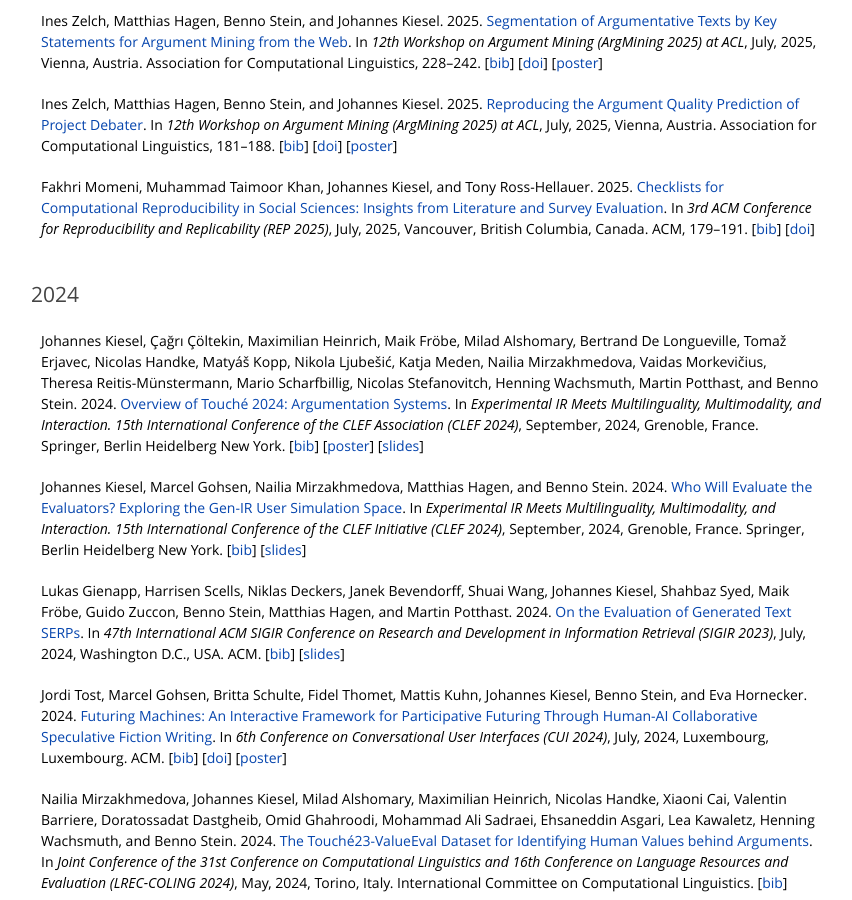
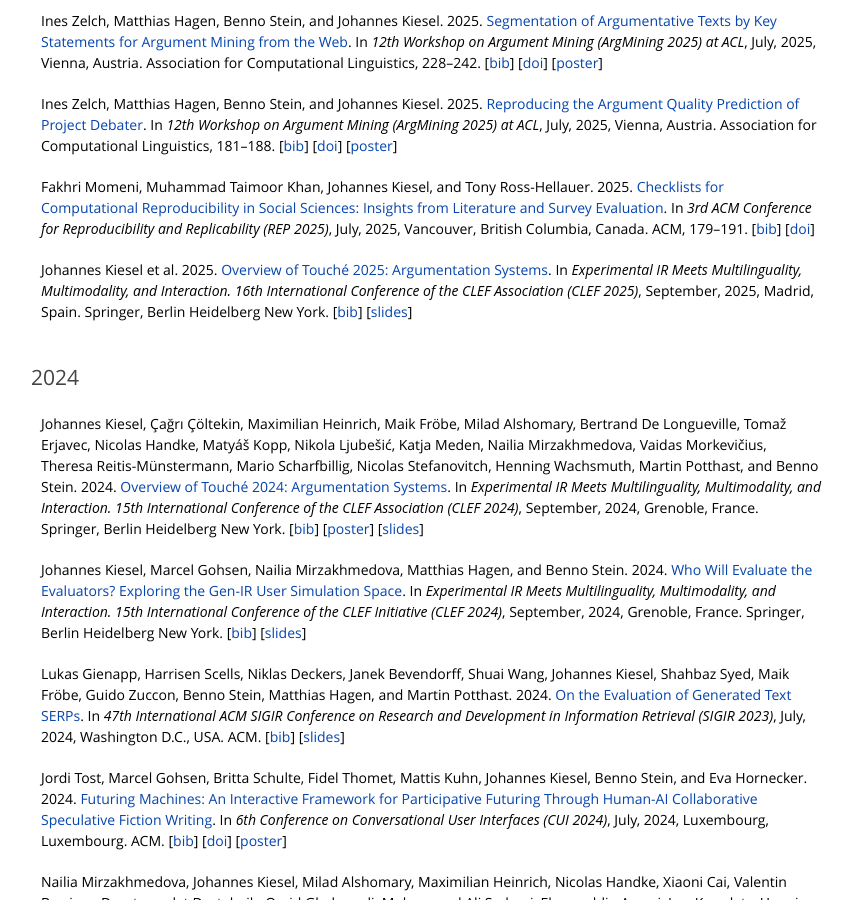
Before and after one commit to the-bda-team/the-bda-team-web, a Jekyll site: the page built from publications.html, in a window 1280 px wide and 900 px high, scrolled down 649 px. Shown: the whole window, without its empty margins (209-1061 px from the left). Built offline with Jekyll 4.4.1, drawn with Linux system fonts in a browser that asks for light colours; some web fonts are replaced.

Commit message:
data update

```diff
--- a/_data/events.json
+++ b/_data/events.json
@@ -51,6 +51,7 @@
     "month": "sep",
     "name": "Touch\u00e9",
     "people": ["kiesel"],
+    "publications": ["kiesel:2025b"],
     "site": "Madrid, Spain",
     "url": "https://touche.webis.de/clef25/touche25-web/index.html",
     "year": 2025
@@ -152,6 +153,7 @@
     "month": "sep",
     "name": "Touch\u00e9",
     "people": ["kiesel"],
+    "publications": ["kiesel:2024d"],
     "site": "Grenoble, France",
     "url": "https://touche.webis.de/clef24/touche24-web/index.html",
     "year": 2024
@@ -194,6 +196,7 @@
     "month": "sep",
     "name": "Touch\u00e9",
     "people": ["kiesel"],
+    "publications": ["bondarenko:2023c"],
     "site": "Thessaloniki, Greece",
     "url": "https://touche.webis.de/clef23/touche23-web/index.html",
     "year": 2023
@@ -233,6 +236,7 @@
     "month": "jul",
     "name": "ValueEval",
     "people": ["kiesel"],
+    "publications": ["kiesel:2023a"],
     "site": "Toronto, Canada",
     "url": "https://touche.webis.de/semeval23/touche23-web/index.html",
     "videourl": "https://youtu.be/ZAQ4LELCCY4",
@@ -248,6 +252,7 @@
     "month": "sep",
     "name": "Touch\u00e9",
     "people": ["kiesel"],
+    "publications": ["bondarenko:2022e"],
     "site": "Bologna, Italy",
     "url": "https://touche.webis.de/clef22/touche22-web/index.html",
     "year": 2022
@@ -289,6 +294,7 @@
     "month": "jun",
     "name": "Hyperpartisan News Detection",
     "people": ["kiesel"],
+    "publications": ["kiesel:2019c"],
     "site": "Minneapolis, USA",
     "url": "https://pan.webis.de/semeval19/semeval19-web",
     "videourl": "https://youtu.be/e-9MvqHMh6I",
--- a/_data/publications.json
+++ b/_data/publications.json
@@ -93,6 +93,21 @@
     "publisher": "ACM",
     "site": "Vancouver, British Columbia, Canada",
     "title": "Checklists for Computational Reproducibility in Social Sciences: Insights from Literature and Survey Evaluation",
+    "year": 2025
+  },
+  {
+    "id": "kiesel:2025b",
+    "category": "InProceedings",
+    "address": "Berlin Heidelberg New York",
+    "author": [["Johannes", "Kiesel"], ["\u00c7a\u011fr\u0131", "\u00c7\u00f6ltekin"], ["Marcel", "Gohsen"], ["Sebastian", "Heineking"], ["Maximilian", "Heinrich"], ["Maik", "Fr\u00f6be"], ["Tim", "Hagen"], ["Mohammad", "Aliannejadi"], ["Sharat", "Anand"], ["Toma\u017e", "Erjavec"], ["Matthias", "Hagen"], ["Maty\u00e1\u0161", "Kopp"], ["Nikola", "Ljube\u0161i\u0107"], ["Katja", "Meden"], ["Nailia", "Mirzakhmedova"], ["Vaidas", "Morkevi\u010dius"], ["Harrisen", "Scells"], ["Moritz", "Wolter"], ["Ines", "Zelch"], ["Martin", "Potthast"], ["Benno", "Stein"]],
+    "booktitle": "Experimental IR Meets Multilinguality, Multimodality, and Interaction. 16th International Conference of the CLEF Association (CLEF 2025)",
+    "editor": [["Jorge", "Carrillo-de-Albornoz"], ["Julio", "Gonzalo"], ["Laura", "Plaza"], ["Alba Garc\u00eda Seco", "Herrera"], ["Josiane", "Mothe"], ["Florina", "Piroi"], ["Paolo", "Rosso"], ["Damiano", "Spina"], ["Guglielmo", "Faggioli"], ["Nicola", "Ferro"]],
+    "month": "sep",
+    "numpages": 24,
+    "publisher": "Springer",
+    "series": "Lecture Notes in Computer Science",
+    "site": "Madrid, Spain",
+    "title": "Overview of Touch\u00e9 2025: Argumentation Systems",
     "year": 2025
   },
   {
--- a/_schemas/events.json
+++ b/_schemas/events.json
@@ -21,6 +21,7 @@
         "month": { "$ref": "_schemas/base.json#/$defs/Month" },
         "name": { "type": "string" },
         "people": { "type": "array", "items": { "type": "string" }, "minItems": 1 },
+        "publications": { "type": "array", "items": { "type": "string" }, "minItems": 1 },
         "posterurl": { "type": "string", "format": "uri" },
         "site": { "type": "string" },
         "slidesurl": { "type": "string", "format": "uri" },
```
